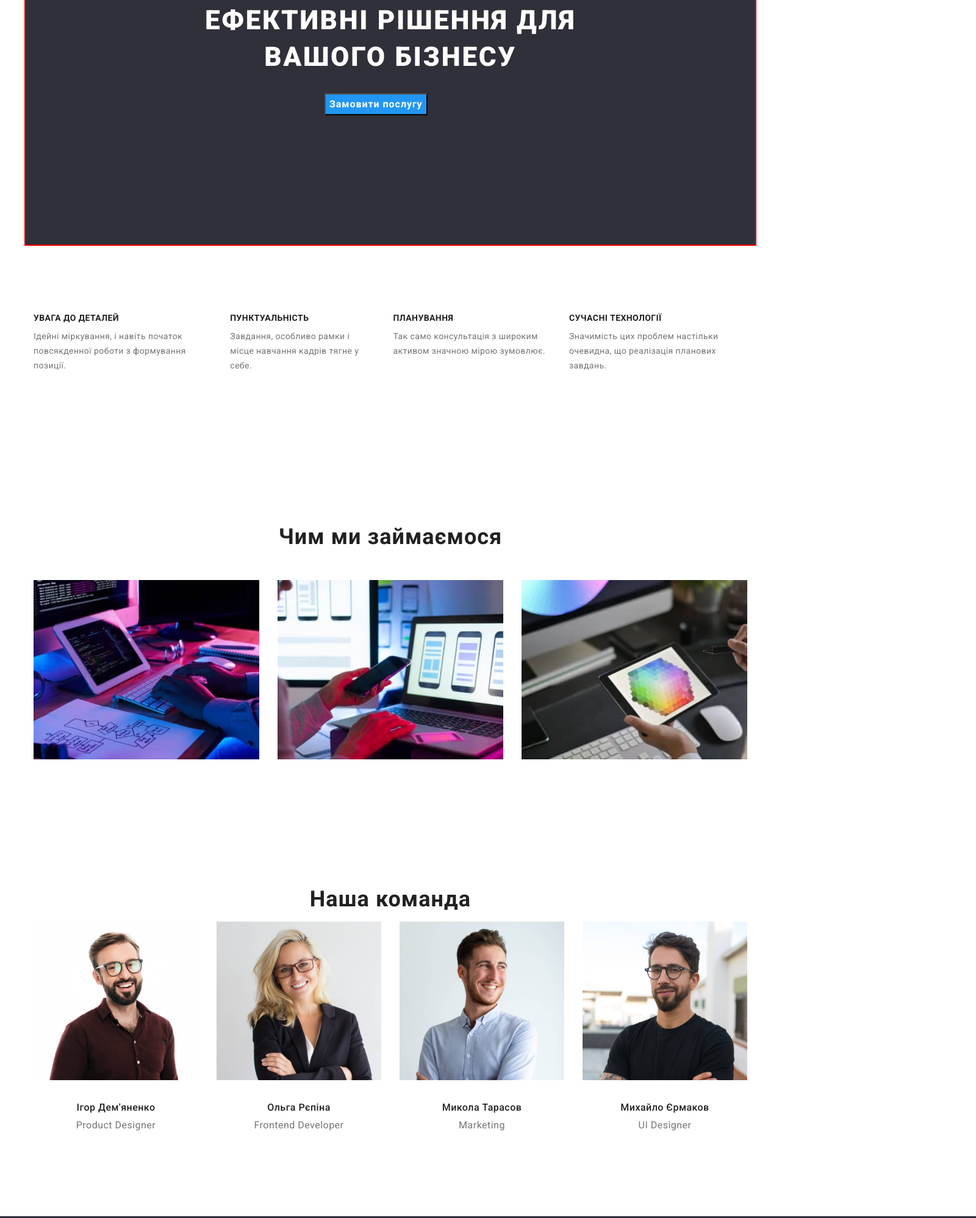
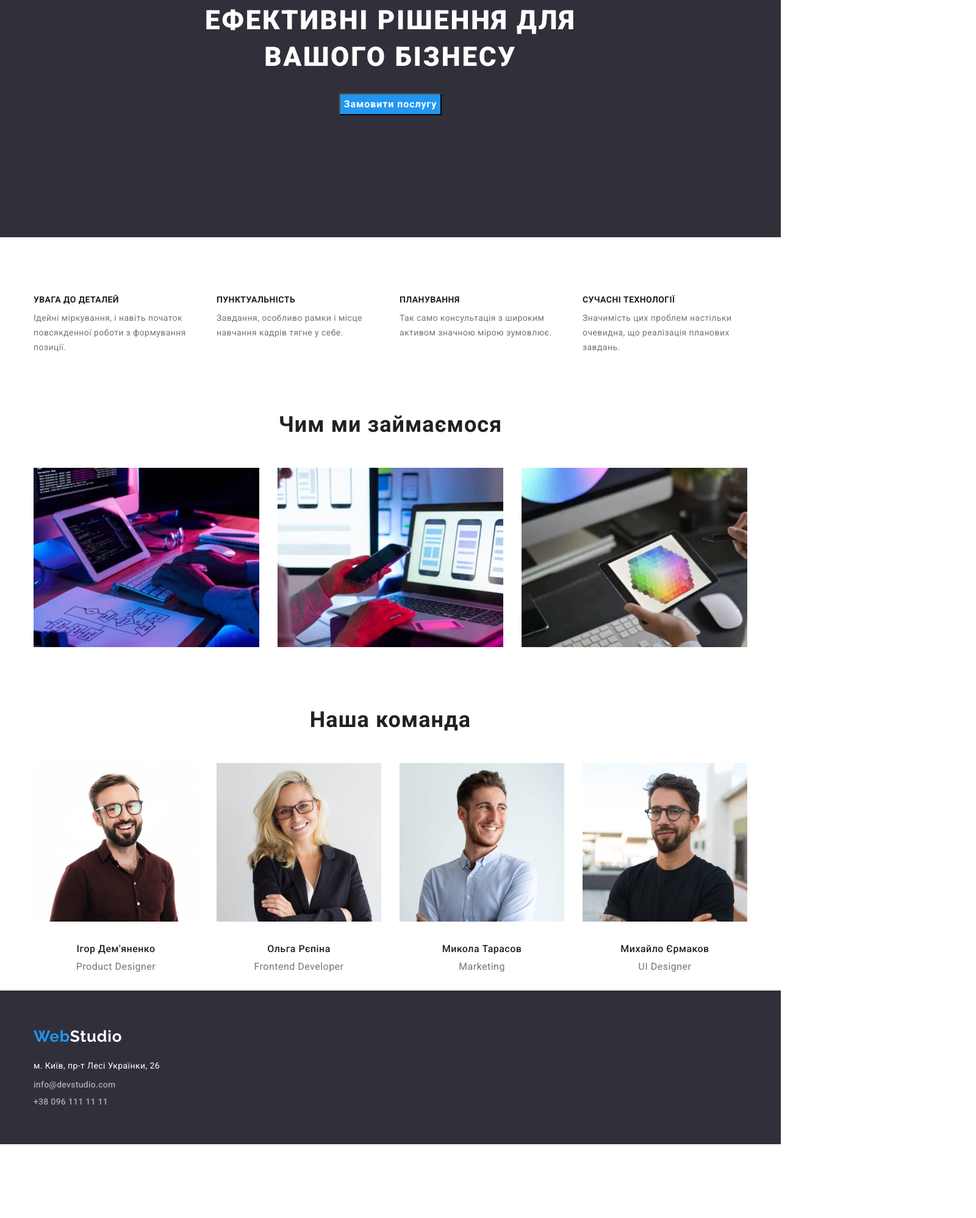
Before and after one commit to smolianko2503/goit-markup-hw-03, a plain HTML site: page index.html in a window 1280 px wide. Shown: the part 278-2275 px from the top of the page at 61% size, 1600 px wide, since content can reach past the window. After the commit the page ends 2154 px from the top, so only its background shows below. Drawn offline with nearby package versions, Linux system fonts and the light colour scheme.

Commit message:
update styles.css index.html portfolio.html

```diff
--- a/css/styles.css
+++ b/css/styles.css
@@ -25,6 +25,7 @@
 
 .header {
   background-color: var(--hader-bg-cl);
+  border-bottom: 1px solid #ececec;
 }
 
 .section {
@@ -40,9 +41,14 @@
   margin-right: auto;
   padding-left: 15px;
   padding-right: 15px;
-  /* outline: 2px solid red;
-  outline-offset: -2px; */
-  border-bottom: 1px solid #ececec;
+}
+
+.container {
+  width: 1200px;
+  margin-left: auto;
+  margin-right: auto;
+  padding-right: 15px;
+  padding-left: 15px;
 }
 
 .logo-link {
@@ -90,7 +96,6 @@
   line-height: calc(16 / 14);
   letter-spacing: 0.02em;
   color: var(--main-txt-cl);
-  margin-right: 50px;
   padding: 0;
 }
 
@@ -142,30 +147,9 @@
 
 .hat {
   background-color: var(--main-bg-cl);
-  width: 1200px;
-  height: 600px;
-}
-
-.container-content {
-  width: 1200px;
-  margin-left: auto;
-  margin-right: auto;
-  padding-top: 94px;
-  padding-right: 15px;
-  padding-bottom: 94px;
-  padding-left: 15px;
-  /* outline: 2px solid red;
-  outline-offset: -2px; */
-  display: flex;
-}
-
-.container-hat {
-  width: 1200px;
-  height: 600px;
-  margin-left: auto;
-  margin-right: auto;
-  outline: 2px solid red;
-  outline-offset: -2px;
+  padding-top: 200px;
+  padding-bottom: 200px;
+  text-align: center;
 }
 
 .hat-title {
@@ -176,11 +160,11 @@
   letter-spacing: 0.06em;
   text-transform: uppercase;
   color: var(--white-txt-cl);
+  width: 696px;
   margin: 0;
-  padding-top: 200px;
-  padding-right: 252px;
-  padding-bottom: 30px;
-  padding-left: 252px;
+  margin-left: auto;
+  margin-right: auto;
+  margin-bottom: 30px;
 }
 
 .hat-btn {
@@ -192,15 +176,11 @@
   color: var(--white-txt-cl);
   background-color: var(--accent-txt-cl);
   cursor: pointer;
-  margin-left: 492px;
-  margin-right: 492px;
-  margin-bottom: 200px;
 }
 
 .characteristic {
-  width: 1170px;
-  margin-left: auto;
-  margin-right: auto;
+  padding-top: 94px;
+  padding-bottom: 94px;
 }
 
 .characteristic-title {
@@ -211,10 +191,12 @@
   list-style: none;
   display: flex;
   padding: 0;
+  margin: 0;
   gap: 30px;
 }
 
 .characteristic-list-item {
+  width: 270px;
 }
 
 .characteristic-undertitle {
@@ -224,6 +206,7 @@
   letter-spacing: 0.03em;
   text-transform: uppercase;
   margin: 0;
+  margin-bottom: 10px;
 }
 
 .characteristic-subtitle {
@@ -231,13 +214,11 @@
   line-height: calc(24 / 14);
   letter-spacing: 0.03em;
   color: var(--gray-txt-cl);
-  margin-top: 10px;
+  margin: 0;
 }
 
 .work {
-  margin-left: auto;
-  margin-right: auto;
-  padding: 0;
+  padding-bottom: 94px;
 }
 
 .work-title {
@@ -246,6 +227,7 @@
   line-height: calc(42 / 36);
   text-align: center;
   letter-spacing: 0.03em;
+  margin: 0;
   margin-bottom: 50px;
 }
 
@@ -254,6 +236,7 @@
   display: flex;
   gap: 30px;
   padding: 0;
+  margin: 0;
 }
 
 .work-list-item {
@@ -275,6 +258,7 @@
   text-align: center;
   letter-spacing: 0.03em;
   margin: 0;
+  margin-bottom: 50px;
 }
 
 .team-list {
@@ -282,6 +266,7 @@
   display: flex;
   gap: 30px;
   padding: 0;
+  margin: 0;
 }
 
 .team-list-item {
@@ -291,13 +276,17 @@
 .team-jpg {
 }
 
+.text-team-card {
+  margin-top: 30px;
+  margin-bottom: 30px;
+}
+
 .team-name {
   font-weight: 500;
   font-size: 16px;
   line-height: calc(19 / 16);
   text-align: center;
   letter-spacing: 0.03em;
-  margin-top: 30px;
   margin-right: auto;
   margin-bottom: 10px;
   margin-left: auto;
@@ -308,9 +297,8 @@
   text-align: center;
   letter-spacing: 0.03em;
   color: var(--gray-txt-cl);
-  margin-top: 0;
+  margin-top: 10px;
   margin-right: auto;
-  margin-bottom: 30px;
   margin-left: auto;
 }
 
@@ -318,22 +306,8 @@
 
 .footer {
   background-color: var(--main-bg-cl);
-  width: 1600px;
-  margin-left: auto;
-  margin-right: auto;
-}
-
-.footer-container {
-  width: 1200px;
-  align-items: center;
-  padding-left: 15px;
-  padding-right: 15px;
-  /* outline: 2px solid red;
-  outline-offset: -2px; */
   padding-top: 60px;
   padding-bottom: 60px;
-  margin-left: auto;
-  margin-right: auto;
 }
 
 .logo-footer-link {
@@ -344,6 +318,8 @@
   letter-spacing: 0.03em;
   text-decoration: none;
   color: var(--white-txt-cl);
+  display: block;
+  margin-bottom: 20px;
 }
 
 address {
@@ -353,7 +329,11 @@ address {
 .address-list {
   list-style: none;
   padding: 0;
-  margin-top: 20px;
+  margin: 0;
+}
+
+.address-list-item:not(:last-child) {
+  margin-bottom: 10px;
 }
 
 .address-link {
@@ -375,18 +355,6 @@ address {
 
 /* portfolio */
 
-.container-portfolio {
-  width: 1200px;
-  display: flex;
-  /* outline: 1px solid red; */
-  padding-left: 15px;
-  padding-right: 15px;
-  padding-top: 94px;
-  padding-bottom: 94px;
-  margin-left: auto;
-  margin-right: auto;
-}
-
 .nav-portfolio-link {
   font-weight: 500;
   font-size: 14px;
@@ -396,16 +364,20 @@ address {
 }
 
 .portfolio {
+  padding-top: 94px;
+  padding-bottom: 94px;
 }
 
 .list-btn {
   list-style: none;
   display: flex;
+  padding: 0;
+  margin: 0;
   margin-bottom: 50px;
-  margin-left: 312px;
+  justify-content: center;
 }
 
-.list-btn-item {
+.list-btn-item:not(:last-child) {
   margin-right: 8px;
 }
 
@@ -425,8 +397,8 @@ address {
 }
 
 .portfolio-list {
-  width: 1200px;
   list-style: none;
+  margin: 0;
   padding-left: 0;
   display: flex;
   flex-wrap: wrap;
@@ -434,12 +406,15 @@ address {
 }
 
 .portfolio-list-item {
+}
+
+.portfolio-img {
+}
+
+.text-portfolio-card {
   border-bottom: 1px solid #eeeeee;
   border-left: 1px solid #eeeeee;
   border-right: 1px solid #eeeeee;
-}
-
-.portfolio-img {
 }
 
 .portfolio-name {
--- a/index.html
+++ b/index.html
@@ -49,15 +49,15 @@
     </header>
 
     <main>
-      <div class="container-hat">
       <section class="hat">
+        <div class="container">
           <h1 class="hat-title">Ефективні рішення для вашого бізнесу</h1>
           <button class="hat-btn" type="button">Замовити послугу</button>
+        </div>
       </section>
-      </div>
 
-      <div class="container-content">
       <section class="characteristic">
+        <div class="container">
           <h2 class="characteristic-title">Наші особливості</h2>
           <ul class="characteristic-list">
             <li class="characteristic-list-item">
@@ -85,11 +85,11 @@
               </p>
             </li>
           </ul>
+        </div>
       </section>
-      </div>
 
-      <div class="container-content">
-        <section class="work section">
+      <section class="work">
+        <div class="container">
           <h2 class="work-title">Чим ми займаємося</h2>
           <ul class="work-list">
             <li class="work-list-item">
@@ -120,11 +120,11 @@
               />
             </li>
           </ul>
+        </div>
       </section>
-      </div>
 
-      <div class="container-content">
-        <section class="team section">
+      <section class="team">
+        <div class="container">
           <h2 class="team-title">Наша команда</h2>
           <ul class="team-list">
             <li class="team-list-item">
@@ -135,8 +135,10 @@
                 width="270"
                 height="260"
               />
+              <div class="text-team-card">
                 <h3 class="team-name">Ігор Дем'яненко</h3>
                 <p class="team-position" lang="en">Product Designer</p>
+              </div>
             </li>
             <li class="team-list-item">
               <img
@@ -146,8 +148,10 @@
                 width="270"
                 height="260"
               />
+              <div class="text-team-card">
                 <h3 class="team-name">Ольга Рєпіна</h3>
                 <p class="team-position" lang="en">Frontend Developer</p>
+              </div>
             </li>
             <li class="team-list-item">
               <img
@@ -157,8 +161,10 @@
                 width="270"
                 height="260"
               />
+              <div class="text-team-card">
                 <h3 class="team-name">Микола Тарасов</h3>
                 <p class="team-position" lang="en">Marketing</p>
+              </div>
             </li>
             <li class="team-list-item">
               <img
@@ -168,16 +174,18 @@
                 width="270"
                 height="260"
               />
+              <div class="text-team-card">
                 <h3 class="team-name">Михайло Єрмаков</h3>
                 <p class="team-position" lang="en">UI Designer</p>
+              </div>
             </li>
           </ul>
+        </div>
       </section>
-      </div>
     </main>
 
     <footer class="footer">
-      <div class="footer-container">
+      <div class="container">
         <a class="logo-footer-link" href="./index.html"
           ><span class="logo-header">Web</span>Studio</a
         >
```
Also changed, not shown: portfolio.html (+94 -17 lines). Lines whose indentation alone changed are shown as unchanged.
